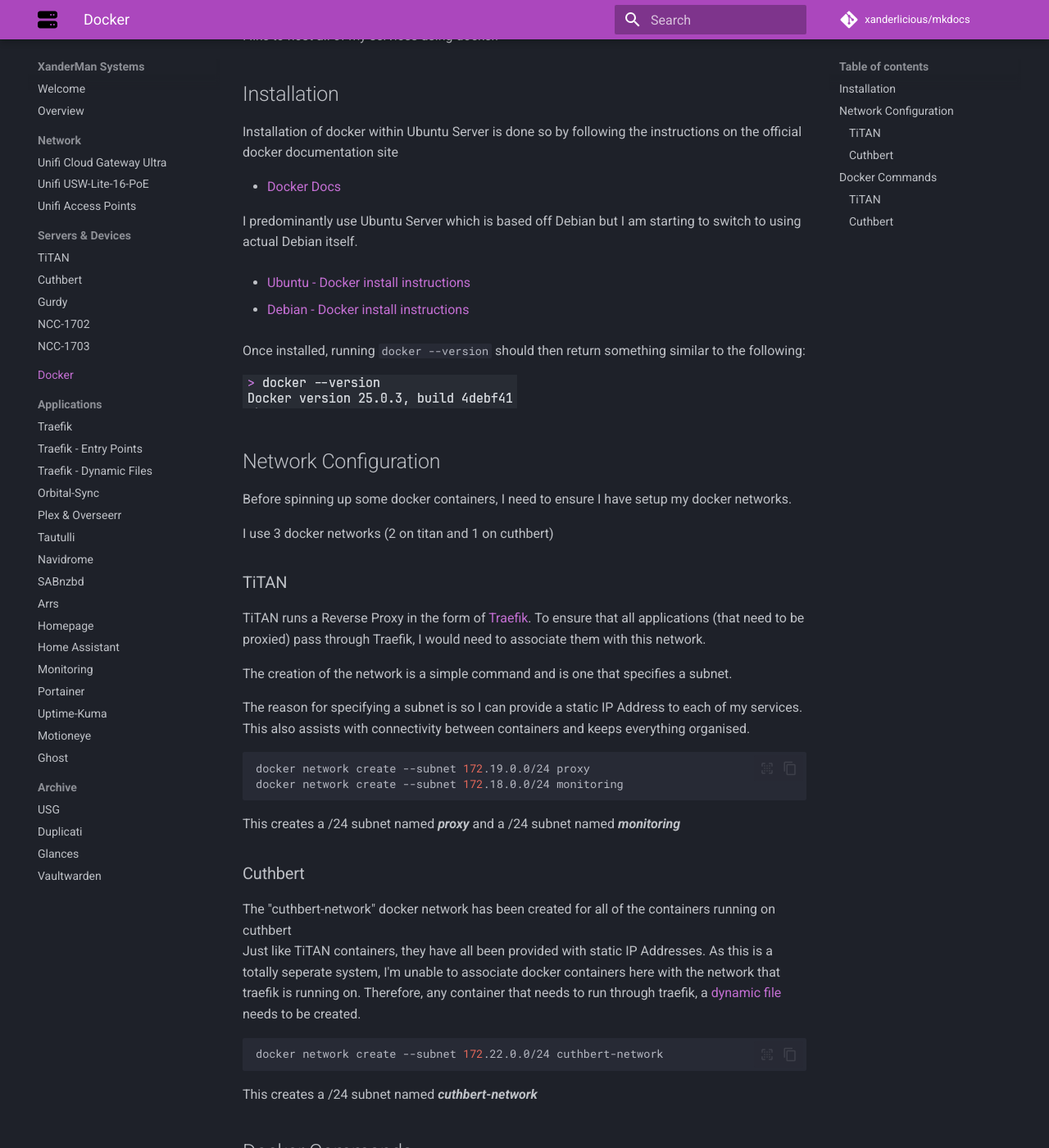
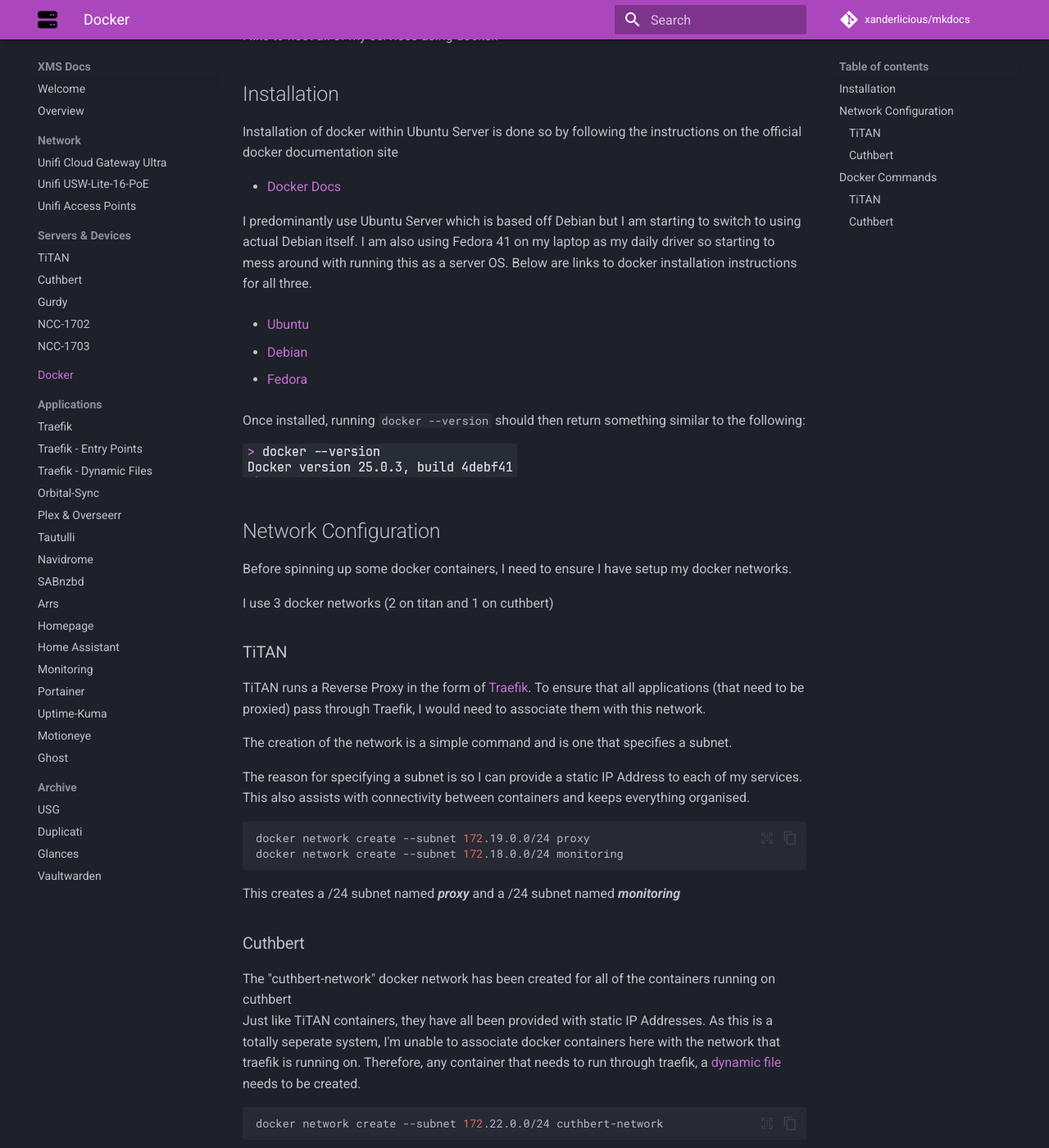
Before and after one commit to Xanderlicious/mkdocs, an MkDocs documentation site: the page built from docs/docker.md, in a window 1280 px wide and 1400 px high, scrolled down 317 px. Shown: the whole window at 82% size. Built offline with MkDocs 1.6.1 and Material for MkDocs 9.7.7, drawn with Linux system fonts in a browser that asks for light colours; comment, search, counter and statistics services are not loaded.

Commit message:
Added in Fedora installation instructions for docker

````diff
--- a/docs/docker.md
+++ b/docs/docker.md
@@ -8,11 +8,13 @@
 
 - [Docker Docs](https://docs.docker.com/engine/install/)
 
-I predominantly use Ubuntu Server which is based off Debian but I am starting to switch to using actual Debian itself.
+I predominantly use Ubuntu Server which is based off Debian but I am starting to switch to using actual Debian itself.  I am also using Fedora 41 on my laptop as my daily driver so starting to mess around with running this as a server OS.  Below are links to docker installation instructions for all three.
 
-- [Ubuntu - Docker install instructions](https://docs.docker.com/engine/install/ubuntu/#install-using-the-repository)
+- [Ubuntu](https://docs.docker.com/engine/install/ubuntu/#install-using-the-repository)
 
-- [Debian - Docker install instructions](https://docs.docker.com/engine/install/debian/#install-using-the-repository)
+- [Debian](https://docs.docker.com/engine/install/debian/#install-using-the-repository)
+
+- [Fedora](https://docs.docker.com/engine/install/fedora/#install-using-the-repository)
 
 Once installed, running `docker --version` should then return something similar to the following:
 
@@ -60,7 +62,7 @@
 To pull and deploy the image according to the details in the YAML, from the same directory as where the compose file resides, I would run the following command:
 
 ```bash
-docker compose pull && docker compose up -d
+docker compose pull; docker compose up -d
 ```
 
 The -d at the end will run the container ***detached*** meaning the terminal window can be closed and the container will continue running.
@@ -68,7 +70,7 @@
 Should I need to make changes to my YAML configuration (change some environment settings or change the docker image being used), I can re-deploy the container with a similar command:
 
 ```bash
-docker compose pull && docker compose up -d --force-recreate
+docker compose pull; docker compose up -d --force-recreate
 ```
 
 This will ensure the container is re-created.
--- a/mkdocs.yml
+++ b/mkdocs.yml
@@ -1,4 +1,4 @@
-site_name: XanderMan Systems
+site_name: XMS Docs
 site_url: https://docs.xmsystems.co.uk/
 
 nav:
````
